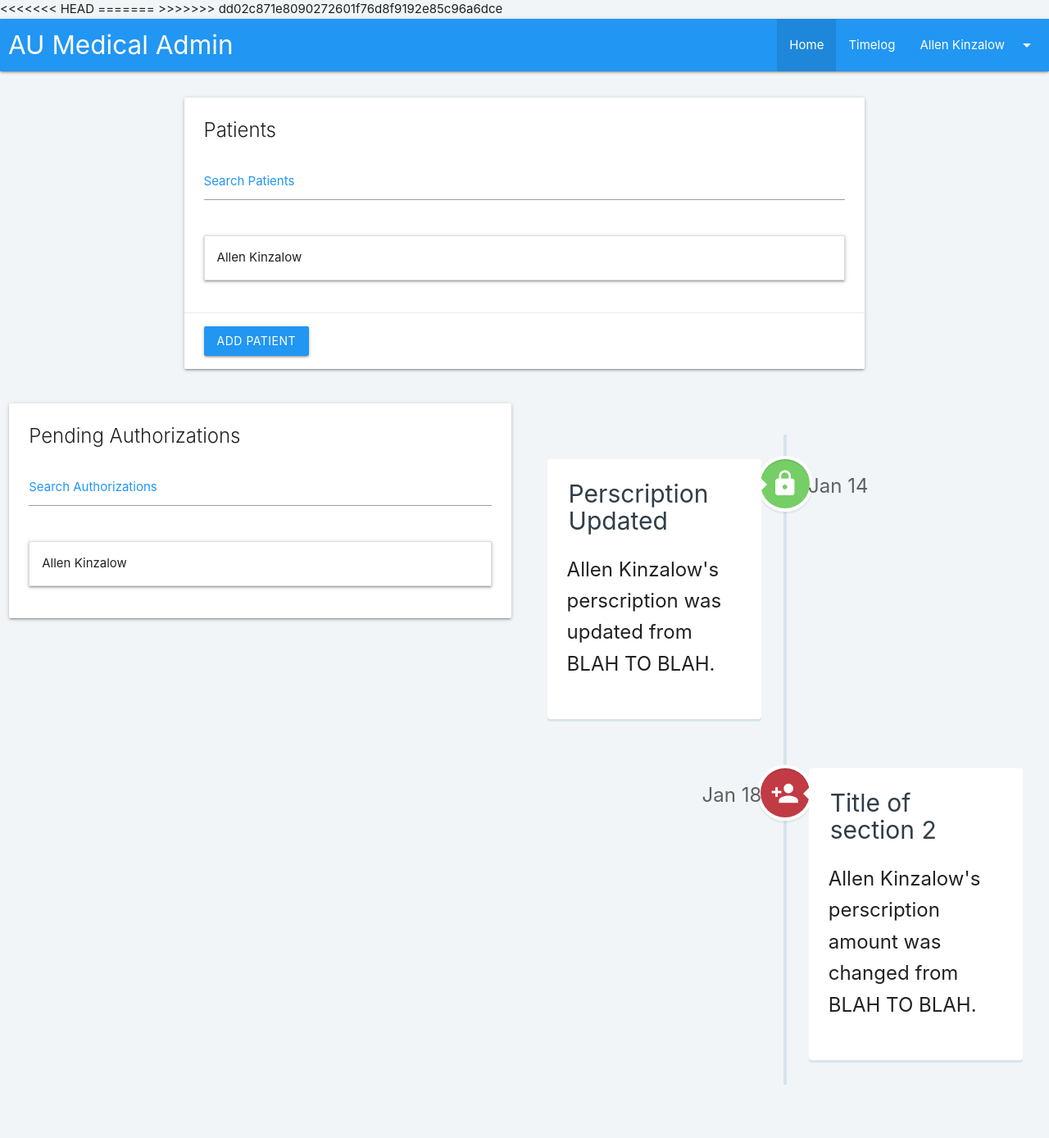
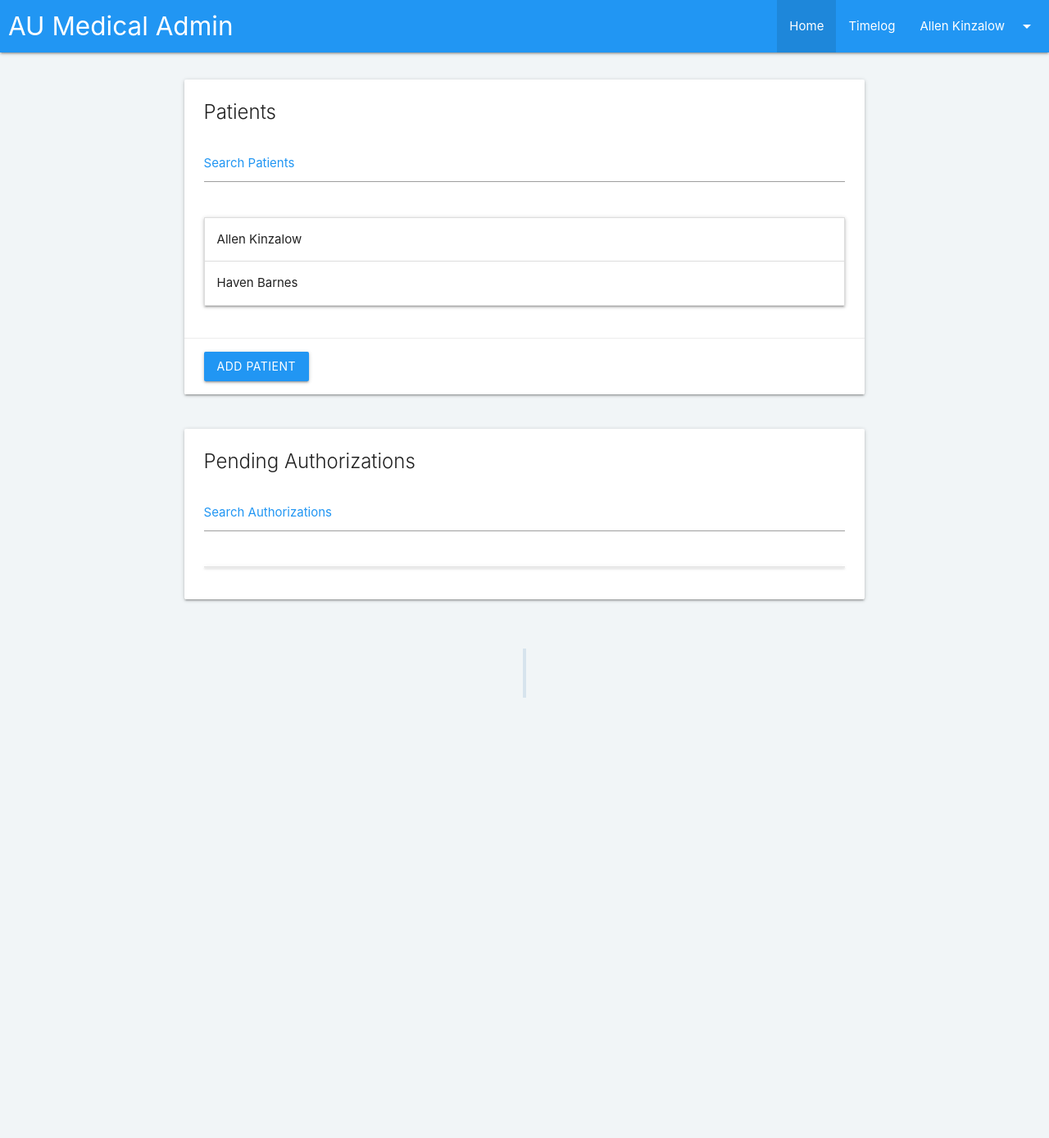
Before and after one commit to allenkinzalow/AU-SEC, a Flask app: page / in a window 1280 px wide. Shown: the whole page at 82% size. After the commit the page ends 851 px from the top, so only its background shows below. Run offline with Flask 2, Linux system fonts and the light colour scheme.

Commit message:
templating & basic schema design

```diff
--- a/static/css/libraries/timeline.css
+++ b/static/css/libraries/timeline.css
@@ -130,15 +130,15 @@ Primary style
     margin-top: -12px;
   }
 
-  .cd-timeline__img.cd-timeline__img--picture {
+  .cd-timeline__img.cd-timeline__img--green {
     background: #75ce66;
   }
 
-  .cd-timeline__img.cd-timeline__img--movie {
+  .cd-timeline__img.cd-timeline__img--red {
     background: #c03b44;
   }
 
-  .cd-timeline__img.cd-timeline__img--location {
+  .cd-timeline__img.cd-timeline__img--yellow {
     background: #f0ca45;
   }
 
--- a/static/js/aumed.js
+++ b/static/js/aumed.js
@@ -1,4 +1,34 @@
+
+AUMed = {
+    load: function() {
+
+        AUMed.UI.patients.populate();
+    },
+    UI: {
+        patients: {
+            _patients: [],
+            populate: function() {
+                // todo: use API instead of hardcoding.
+                this._patients.push(new AUMed.Schema.Patient({data_id: "12345", name: "Allen Kinzalow"}));
+                this._patients.push(new AUMed.Schema.Patient({data_id: "12346", name: "Haven Barnes"}));
+                $('#patients_table').html(
+                    this._patients.reduce(function(str, patient) {
+                        return str +  AUMed.Util.template($('#patient_entry_template').html(), {
+                            id: patient.data_id,
+                            name: patient.name
+                        });
+                    }, "")
+                );
+                M.AutoInit();
+            },
+        },
+        authorizations: {},
+        timeline: {},
+
+    },
+};
+
 $(document).ready(() => {
-  M.AutoInit();
-
+    M.AutoInit();
+    AUMed.load();
 });
--- a/static/js/schema.js
+++ b/static/js/schema.js
@@ -0,0 +1,17 @@
+/**
+ * A front end representation of the api's data models.
+ */
+AUMed.Schema = {
+    Patient: function(data) {
+        this.data_id = data.data_id;
+        this.name = data.name;
+        this.auth_id = data.auth_id;
+        this.medicine = data.medicine;
+        this.amount = parseInt(data.amount || 0);
+
+        this.update = function() {};
+    },
+    Policy: function(data) {
+
+    },
+};
--- /dev/null
+++ b/static/js/util.js
@@ -0,0 +1,27 @@
+/**
+ * Utility functions.
+ */
+AUMed.Util = {
+    template: function(template, data) {
+        template = $.trim(template);
+        return template.replace(/%(\w*)%/g, function (m, key) {
+            return data.hasOwnProperty(key) ? data[key] : "";
+        });
+    },
+    api: function(params) {
+        $.ajax({
+            url: window.location.origin + "/api/" + params.url,
+            type: params.type ? params.type : "GET",
+            data: params.data ? JSON.stringify(params.data) : "",
+            contentType: "application/json; charset=utf-8",
+            dataType: "json",
+            success: params.callback,
+            error: function(jqXHR, text, error) {
+                params.callback({
+                    error: text + " " + error,
+                });
+                console.log(text + " " + error);
+            },
+        });
+    },
+};
--- a/templates/index.html
+++ b/templates/index.html
@@ -7,12 +7,8 @@
     <!-- CSS -->
     <link rel="stylesheet" href="https://cdnjs.cloudflare.com/ajax/libs/materialize/1.0.0-beta/css/materialize.min.css">
     <link href="https://fonts.googleapis.com/icon?family=Material+Icons" rel="stylesheet">
-<<<<<<< HEAD
     <link rel="stylesheet" href="{{ url_for('static', filename='css/libraries/timeline.css') }}?v=1.0">
     <link rel="stylesheet" href="{{ url_for('static', filename='css/aumed.css') }}?v=1.0">
-=======
-    <link rel="stylesheet" href="{{ url_for('static', filename='css/aumed.css') }}?v=1.3">
->>>>>>> dd02c871e8090272601f76d8f9192e85c96a6dce
 
     <!-- Javascript -->
     <script src="https://code.jquery.com/jquery-3.3.1.min.js" integrity="sha256-FgpCb/KJQlLNfOu91ta32o/NMZxltwRo8QtmkMRdAu8="
@@ -20,6 +16,8 @@
     <script src="https://cdnjs.cloudflare.com/ajax/libs/materialize/1.0.0-beta/js/materialize.min.js"></script>
     <script src="{{ url_for('static', filename='js/libraries/timeline.js') }}"></script>
     <script src="{{ url_for('static', filename='js/aumed.js') }}"></script>
+    <script src="{{ url_for('static', filename='js/util.js') }}"></script>
+    <script src="{{ url_for('static', filename='js/schema.js') }}"></script>
     <title>AU Medical Admin</title>
     <base href="/">
 </head>
@@ -47,7 +45,7 @@
         </nav>
     </div>
     <div id="content_area">
-        <div class="row content-area">
+        <div class="row content-area" id="patients_card">
             <div class="col s8">
                 <div class="card">
                     <div class="card-content">
@@ -61,9 +59,48 @@
                             </div>
                         </div>
                         <div class="content-container">
-                            <ul class="collapsible">
-                                <li>
-                                    <div class="collapsible-header">Allen Kinzalow</div>
+                            <ul class="collapsible" id="patients_table"></ul>
+                        </div>
+                    </div>
+                    <div class="card-action">
+                        <a class="waves-effect waves-light btn blue">Add Patient</a>
+                    </div>
+                </div>
+            </div>
+        </div>
+
+        <div class="row content-area" id="authorization_card">
+            <div class="col s8">
+                <div class="card">
+                    <div class="card-content">
+                        <span class="card-title">
+                            <span class="card-sub-title">Pending Authorizations</span>
+                        </span>
+                        <div class="row search">
+                            <div class="search-input input-field col s12">
+                                <input type="text" id="authorizations_search" class=" validate">
+                                <label for="authorizations_search" class="active">Search Authorizations</label>
+                            </div>
+                        </div>
+                        <div class="content-container">
+                            <ul class="collapsible" id="authorization_table"></ul>
+                        </div>
+                    </div>
+                </div>
+            </div>
+        </div>
+
+        <section class="cd-timeline js-cd-timeline" id="timeline_section">
+            <div class="cd-timeline__container">
+
+            </div>
+        </section>
+    </div>
+
+<!-- Re-usable scripts. -->
+<script type="text/html" id="patient_entry_template">
+    <li data-id="%id%">
+        <div class="collapsible-header">%name%</div>
         <div class="collapsible-body">
             <div class="row row-data-field">
                 <div class="input-field col s5">
@@ -101,41 +138,19 @@
             <a class="waves-effect waves-light btn blue">Save</a>
         </div>
     </li>
-                            </ul>
-                        </div>
-                    </div>
-                    <div class="card-action">
-                        <a class="waves-effect waves-light btn blue">Add Patient</a>
-                    </div>
-                </div>
-            </div>
-        </div>
+</script>
 
-        <div class="row content-area">
-            <div class="col s8">
-                <div class="card">
-                    <div class="card-content">
-                        <span class="card-title">
-                            <span class="card-sub-title">Pending Authorizations</span>
-                        </span>
-                        <div class="row search">
-                            <div class="search-input input-field col s12">
-                                <input type="text" id="authorizations_search" class=" validate">
-                                <label for="authorizations_search" class="active">Search Authorizations</label>
-                            </div>
-                        </div>
-                        <div class="content-container">
-                            <ul class="collapsible">
-                                <li>
-                                    <div class="collapsible-header">Allen Kinzalow</div>
+<script type="text/html" id="authorization_entry_template">
+    <li data-patient="%patient_id%" data-id="%authorization_id%">
+        <div class="collapsible-header">%name%</div>
         <div class="collapsible-body">
             <div class="authorization-subtitle">
-                                            A change has been made to Allen Kinzalow's perscription for
-                                            <span id="auth_perscription_med">PERSCRIPTION_MED</span>
+                A change has been made to %name%'s perscription for
+                <span id="auth_perscription_med">%medical_prescription%</span>
                 from
-                                            <span id="auth_original">ORIGINAL_VALUE</span>
+                <span id="auth_original">%medical_old_value%</span>
                 to
-                                            <span id="auth_new">NEW_VALUE</span>.
+                <span id="auth_new">%medical_new_value%</span>.
                 <br /> As an authorizer for this user, you are required to approve this change.
             </div>
             <div class="authorization-actions">
@@ -144,41 +159,23 @@
             </div>
         </div>
     </li>
-                            </ul>
+</script>
+
+<script type="text/html" id="timeline_entry_template">
+    <div class="cd-timeline__block js-cd-block" data-id="%id%">
+        <div class="cd-timeline__img cd-timeline__img--%color% js-cd-img">
+                <i class="material-icons">%icon%</i>
+        </div>
+
+        <div class="cd-timeline__content js-cd-content">
+            <h2>%title%</h2>
+            <p>%action%</p>
+            <span class="cd-timeline__date">%date%</span>
         </div>
     </div>
-                </div>
-            </div>
+</script>
 
-            <section class="cd-timeline js-cd-timeline">
-                <div class="cd-timeline__container">
-                    <div class="cd-timeline__block js-cd-block">
-                        <div class="cd-timeline__img cd-timeline__img--picture js-cd-img">
-                                <i class="material-icons">lock</i>
-                        </div> <!-- cd-timeline__img -->
-
-                        <div class="cd-timeline__content js-cd-content">
-                            <h2>Perscription Updated</h2>
-                            <p>Allen Kinzalow's perscription was updated from BLAH TO BLAH.</p>
-                            <span class="cd-timeline__date">Jan 14</span>
-                        </div> <!-- cd-timeline__content -->
-                    </div> <!-- cd-timeline__block -->
-
-                    <div class="cd-timeline__block js-cd-block">
-                        <div class="cd-timeline__img cd-timeline__img--movie js-cd-img">
-                                <i class="material-icons">person_add</i>
-                        </div> <!-- cd-timeline__img -->
-
-                        <div class="cd-timeline__content js-cd-content">
-                            <h2>Title of section 2</h2>
-                            <p>Allen Kinzalow's perscription amount was changed from BLAH TO BLAH.</p>
-                            <span class="cd-timeline__date">Jan 18</span>
-                        </div> <!-- cd-timeline__content -->
-                    </div> <!-- cd-timeline__block -->
-
-                </div>
-            </section>
-        </div>
+<!-- Modals & Dropdowns -->
 <div id="dataPolicyModal" class="modal modal-fixed-footer">
     <div class="modal-content">
         <h4 id="dataPolicyModalHeader" class="left">Data Policies</h4>
@@ -215,7 +212,6 @@
         <a href="#!" class="modal-action modal-close waves-effect waves-blue btn-flat ">Done</a>
     </div>
 </div>
-    </div>
 </body>
 
 </html>
```
Lines whose indentation alone changed are shown as unchanged.
